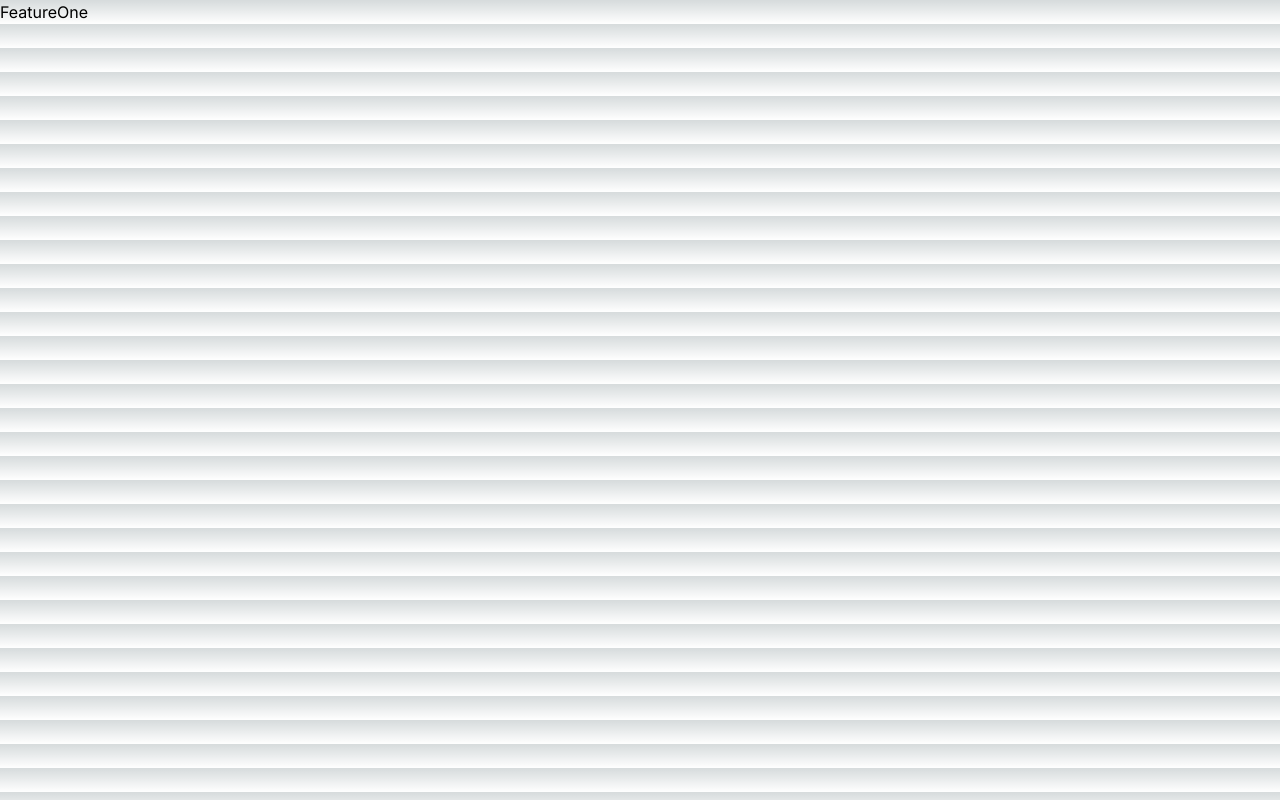
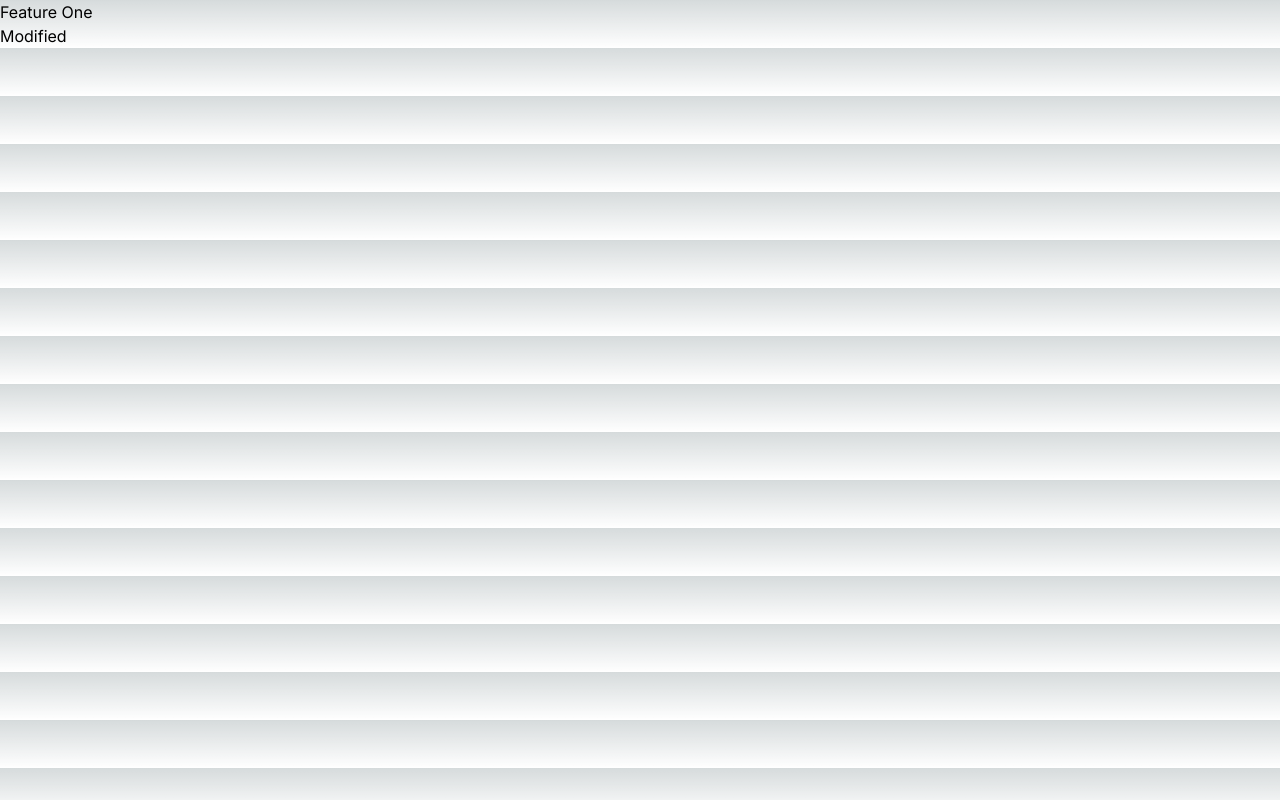
Before and after one commit to Mowarzame/my-nextjs-project, a Next.js app: page /FeatureOne in a window 1280 px wide. Built offline with nearby package versions, Linux system fonts and the light colour scheme.

Commit message:
feature one modified

```diff
--- a/src/app/FeatureOne/page.tsx
+++ b/src/app/FeatureOne/page.tsx
@@ -2,7 +2,9 @@ import React from 'react'
 
 const FeatureOne = () => {
   return (
-    <div>FeatureOne</div>
+    <div><h1>Feature One</h1>
+    <span>Modified</span>
+    </div>
   )
 }
 
--- /dev/null
+++ b/src/app/FeatureOneModified/page.tsx
@@ -0,0 +1,9 @@
+import React from 'react'
+
+const FeatureOneModified = () => {
+  return (
+    <div>FeatureOneModified</div>
+  )
+}
+
+export default FeatureOneModified
```
